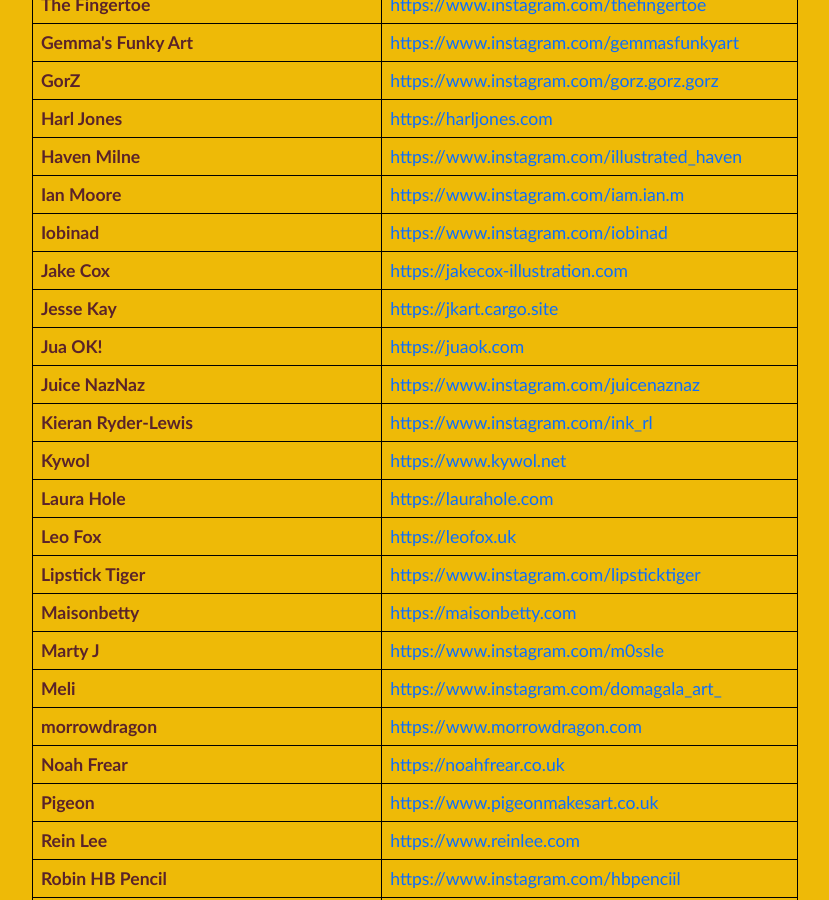
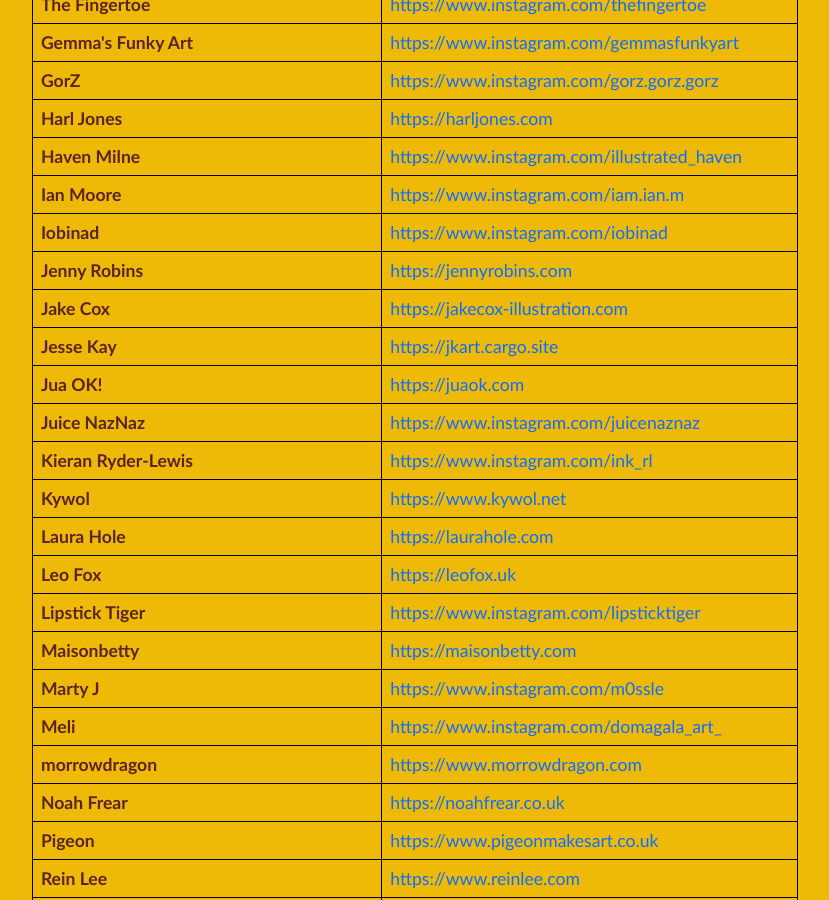
Before and after one commit to fajard01/zinezilla, a Jekyll site: the page built from _pages/exhibitors.html, in a window 1280 px wide and 900 px high, scrolled down 1086 px. Shown: the whole window, without its empty margins (225-1054 px from the left). Built offline with Jekyll 4.4.1, drawn with Linux system fonts in a browser that asks for light colours; cached includes are drawn as plain includes; nearby versions of some CDN libraries.

Commit message:
Add participant

```diff
--- a/_data/participants.yml
+++ b/_data/participants.yml
@@ -55,6 +55,8 @@ exhibitors:
       url: https://www.instagram.com/iam.ian.m
     - name: Iobinad
       url: https://www.instagram.com/iobinad
+    - name: Jenny Robins
+      url: https://jennyrobins.com
     - name: Jake Cox
       url: https://jakecox-illustration.com
     - name: Jesse Kay
```
